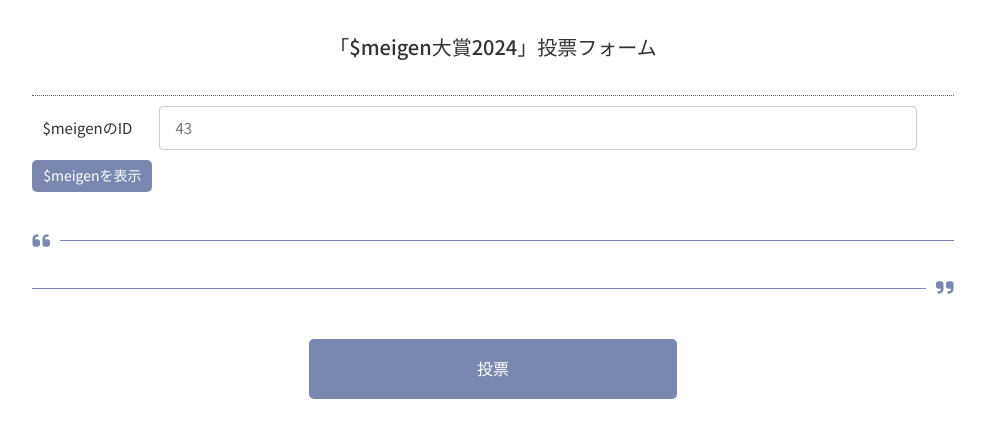
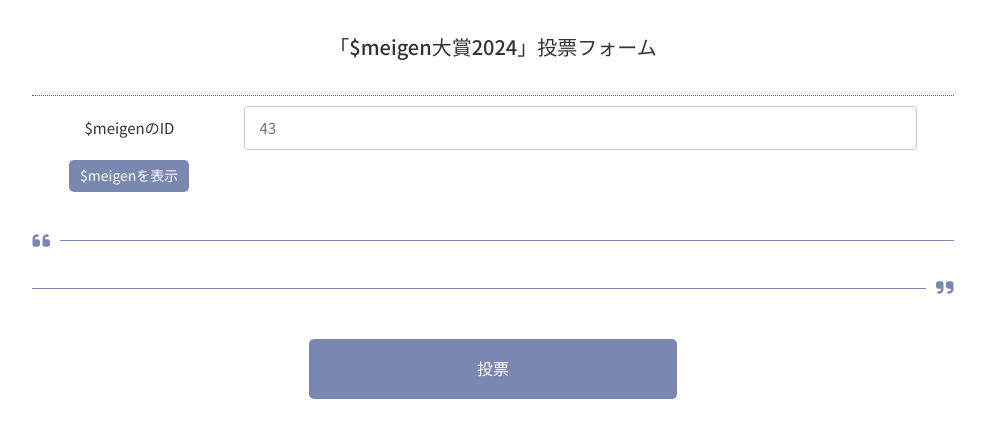
Before and after one commit to heartland6/meigen-award-2024, a plain HTML site: page index.html in a window 1280 px wide. Shown: the whole page, without its empty margins (147-1132 px from the left). Drawn offline with nearby package versions, Linux system fonts and the light colour scheme; some packages are replaced by stand-ins of ours; no server answers.

Commit message:
$meigenID入力欄の中身を修正

```diff
--- a/index.html
+++ b/index.html
@@ -44,7 +44,7 @@
 
       <!-- $meigenID入力 -->
       <label class="form_block">
-        <p class="form_label">$meigenのID</p>
+        <div class="form_label">$meigenのID</div>
         <input type="number" id="meigenId" name="entry.1901848407" class="form_field" placeholder="43" onchange="changeFormButtonText()" required>
       </label>
       <div class="meigen-btn-div">
--- a/style.css
+++ b/style.css
@@ -37,12 +37,19 @@ h1 {
 /* labelタグ：項目のラベルと入力欄を囲うタグ */
 .form_block {
   display: flex;
-  justify-content: space-between;
+  justify-content: flex-start;
   align-items: center;
   border-top: 1px dotted #606060;
   padding: 10px;
   width: 100%;
   height: 12%;
+}
+/* ラベル */
+.form_label {
+  flex-grow: 0;
+  margin-left: 3%;
+  margin-right: 3%;
+  padding: 0.5em 1em;
 }
 /* 入力欄 */
 .form_field {
@@ -58,7 +65,7 @@ h1 {
 /* ------------------------------------ */
 .meigen-btn-div{
   text-align: left;
-  padding: 0%;
+  margin-left: 4%;
   height: 80px;
 }
 .meigen-btn{
```
